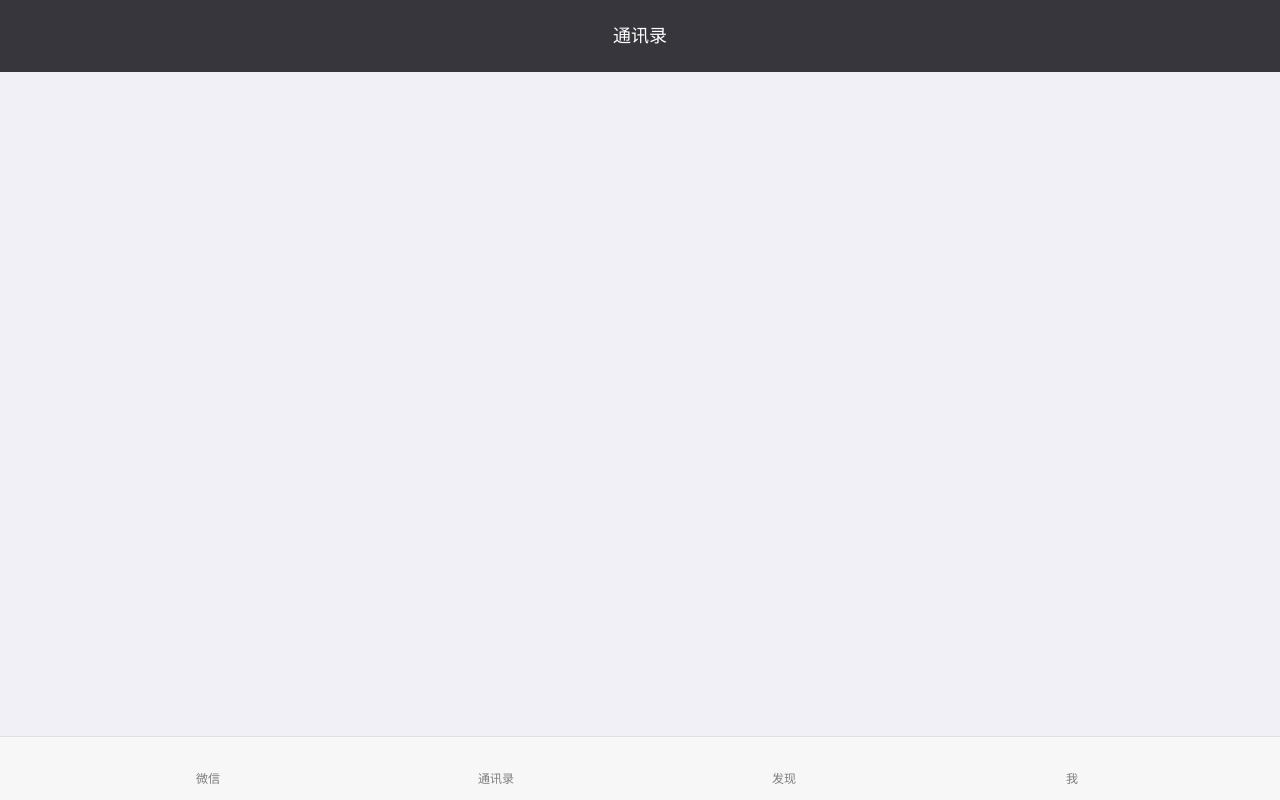
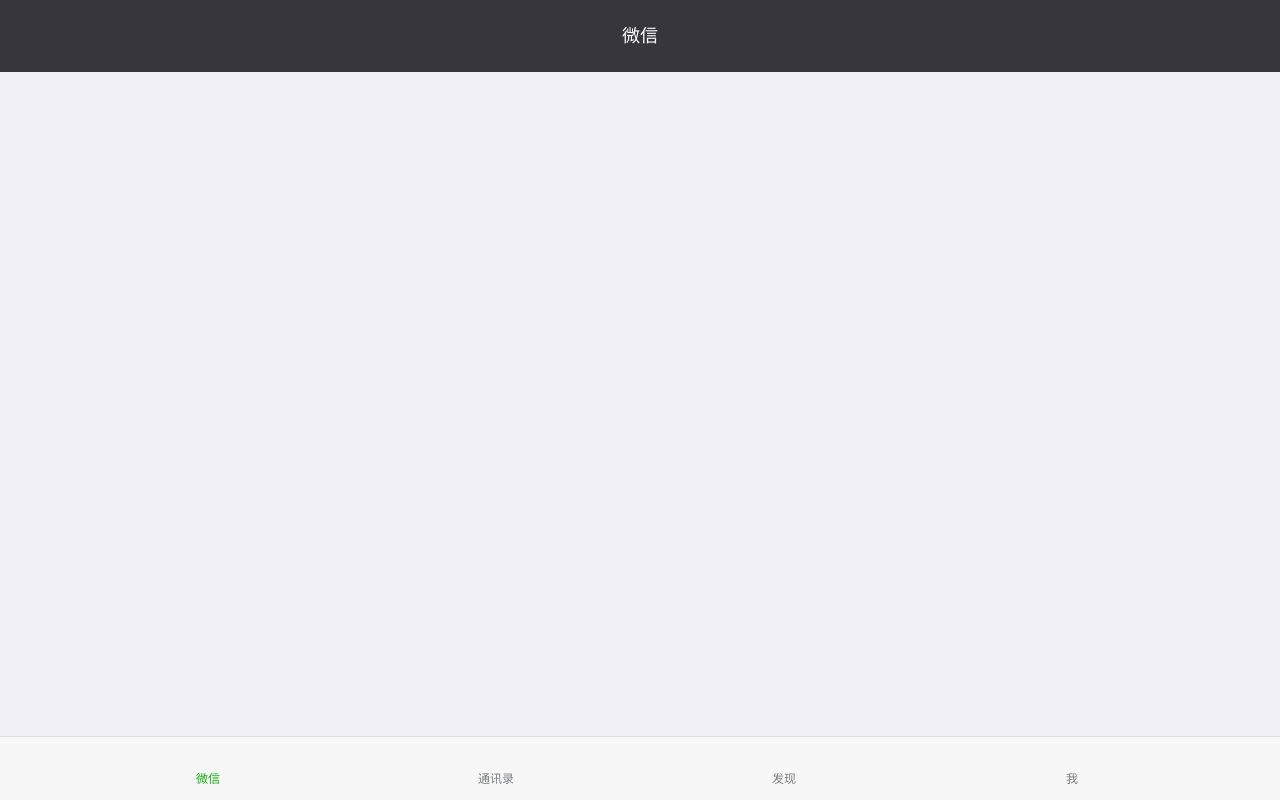
Before and after one commit to AlbertYu8467/weixin-project, a Vue app: page / in a window 1280 px wide. Built offline with nearby package versions, Linux system fonts and the light colour scheme; a small style sheet from the web is missing.

Commit message:
路由改为编程式路由

```diff
--- a/src/App.vue
+++ b/src/App.vue
@@ -7,8 +7,8 @@
 </template>
 
 <script>
-import Header from '@/components/header/Header'
-import Footer from '@/components/footer/Footer'
+import Header from '@/components/header/header'
+import Footer from '@/components/footer/footer'
 export default {
   name: 'App',
   data(){
--- a/src/components/find/find.vue
+++ b/src/components/find/find.vue
@@ -5,6 +5,7 @@
 </template>
 
 <script>
+
 export default {
   name: 'contacts',
   data () {
--- a/src/components/footer/footer.vue
+++ b/src/components/footer/footer.vue
@@ -1,29 +1,48 @@
 <template>
   <ul class="footer">
-    <router-link to='/weixin' tag="li">
+    <li @click="jump('weixin','微信')" :class="[isActive == 'weixin' ? 'active':'']">
         <i class="iconfont icon-wechat"></i>
         <a>微信</a>
-    </router-link>
-    <router-link to='/contacts' tag="li">
+    </li>
+    <li @click="jump('contacts','通讯录')" :class="[isActive == 'contacts' ? 'active':'']">
         <i class="iconfont icon-tongxunlu"></i>
         <a>通讯录</a>
-    </router-link>
-    <router-link to='/find' tag="li">
+    </li>
+    <li @click="jump('find','发现')" :class="[isActive == 'find' ? 'active':'']">
         <i class="iconfont icon-faxian"></i>
         <a>发现</a>
-    </router-link>
-    <router-link to='/mine' tag="li">
+    </li>
+    <li @click="jump('mine','我')" :class="[isActive == 'mine' ? 'active':'']">
         <i class="iconfont icon-wo"></i>
         <a>我</a>
-    </router-link>
+    </li>
   </ul>
 </template>
 <script>
+import { mapMutations, mapState, mapActions } from 'vuex'
 export default {
   data(){
       return {
-          msg:'aa'
+          isActive:'weixin'
       }
+  },
+  computed:{
+      ...mapState([
+          'title'
+      ])
+  },
+  methods:{
+      ...mapActions([
+          'changeTitle'
+      ]),
+      jump(path,title){
+          this.isActive = path
+          this.$router.push(path)
+          this.$store.commit('changeTitle',title)
+      }
+  },
+  mounted(){
+
   }
 }
 </script>
@@ -54,4 +73,10 @@
     .footer a {
         font-size: 12px;
     }
+    li.active {
+        color:#17B315
+    }
+    li.active a {
+        color:#17B315
+    }
 </style>
--- a/src/components/header/header.vue
+++ b/src/components/header/header.vue
@@ -1,6 +1,6 @@
 <template>
   <div class="header">
-      <div class="header-name">{{title}}</div>
+      <div class="header-name">{{this.title}}</div>
       <div class="add-friend">
           <i class="iconfont icon-mn_tianjiahaoyou"></i>
       </div>
@@ -8,11 +8,20 @@
 </template>
 
 <script>
+import { mapState } from 'vuex'
 export default {
   data(){
       return {
-         title:"通讯录"
+         msg:['a']
       }
+  },
+  computed:{
+      ...mapState([
+          'title'
+      ])
+  },
+  mounted(){
+
   }
 }
 </script>
--- a/src/main.js
+++ b/src/main.js
@@ -6,7 +6,6 @@
 import store from './store'
 
 Vue.config.productionTip = false
-console.log(store.state.title)
     /* eslint-disable no-new */
 new Vue({
     el: '#app',
--- a/src/store/index.js
+++ b/src/store/index.js
@@ -7,7 +7,7 @@
 Vue.use(Vuex)
 
 const state = {
-    title: 'we  are  family'
+    title: '微信'
 }
 export default new Vuex.Store({
     state,
--- a/src/store/mutations.js
+++ b/src/store/mutations.js
@@ -1,3 +1,5 @@
 export default {
-
+    changeTitle(state, title) {
+        state.title = title
+    }
 }
```
